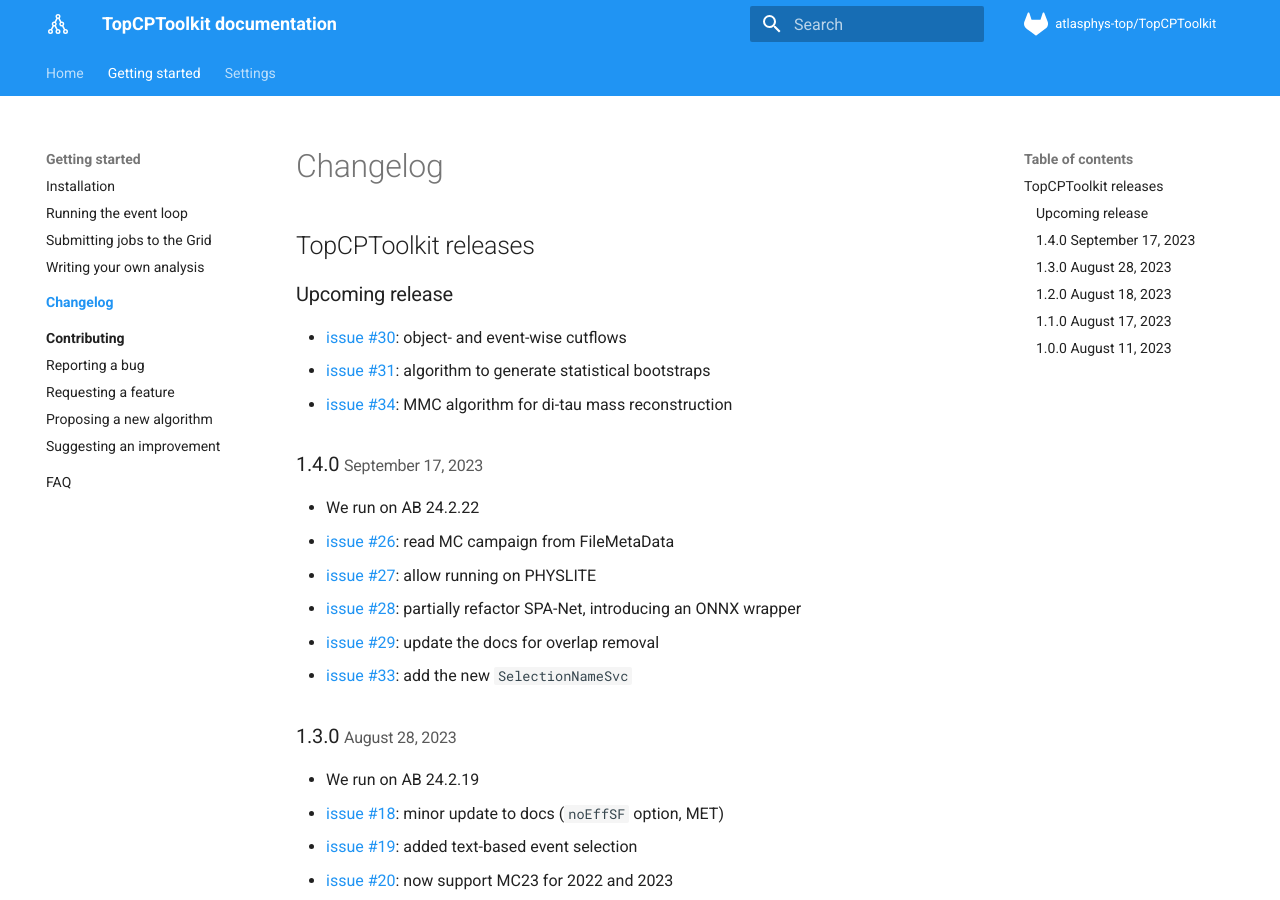
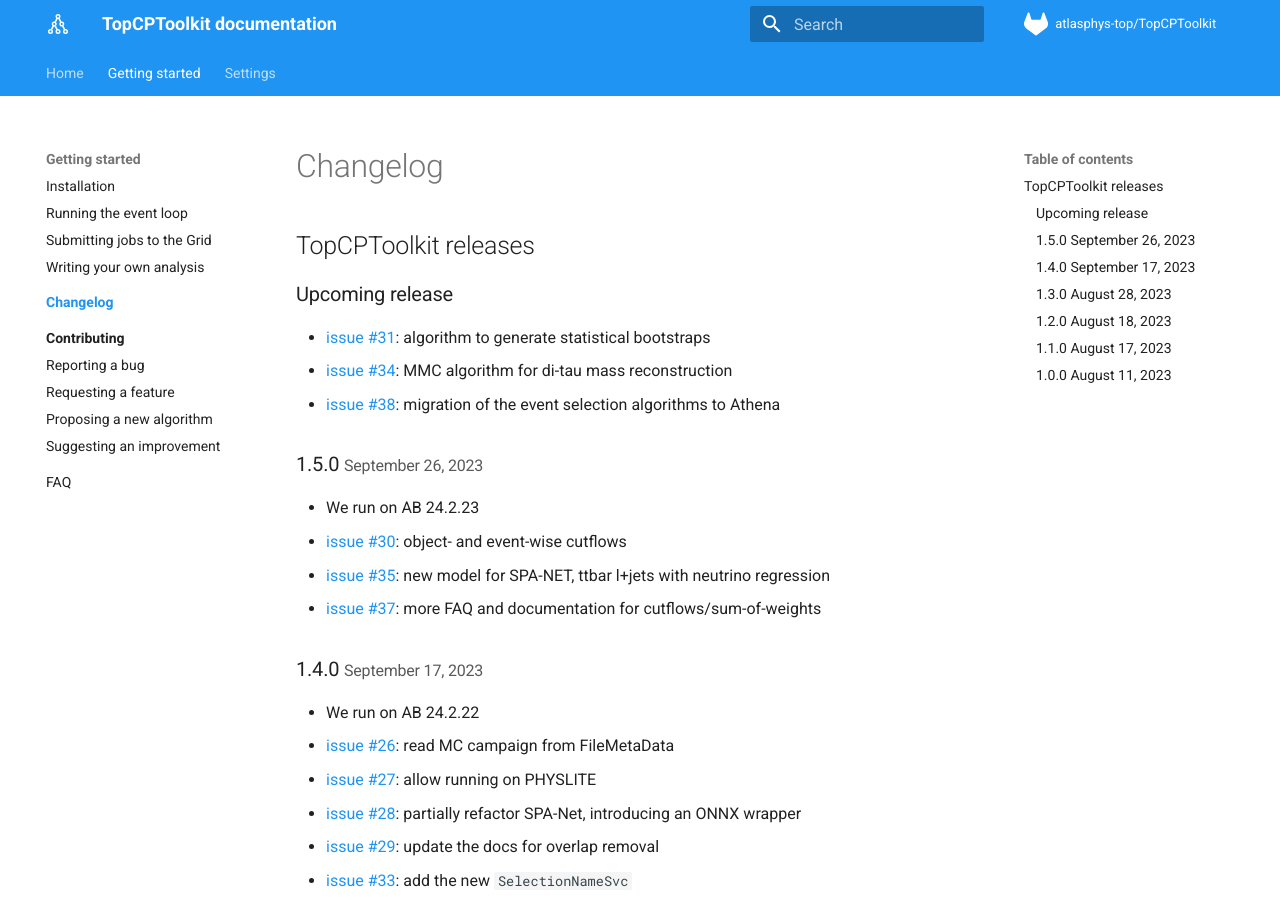
Before and after one commit to SuperNova76/TopCPToolKit, an MkDocs documentation site: the page built from docs/changelog/index.md, in a window 1280 px wide and 900 px high. Built offline with MkDocs 1.6.1 and Material for MkDocs 9.7.7, drawn with Linux system fonts in a browser that asks for light colours.

Commit message:
update changelog

```diff
--- a/docs/changelog/index.md
+++ b/docs/changelog/index.md
@@ -4,9 +4,17 @@
 
 ### Upcoming release
 
-- [issue #30](https://gitlab.cern.ch/atlasphys-top/reco/TopCPToolkit/-/issues/30): object- and event-wise cutflows
 - [issue #31](https://gitlab.cern.ch/atlasphys-top/reco/TopCPToolkit/-/issues/31): algorithm to generate statistical bootstraps
 - [issue #34](https://gitlab.cern.ch/atlasphys-top/reco/TopCPToolkit/-/issues/34): MMC algorithm for di-tau mass reconstruction
+- [issue #38](https://gitlab.cern.ch/atlasphys-top/reco/TopCPToolkit/-/issues/38): migration of the event selection algorithms to Athena
+
+### 1.5.0 <small>September 26, 2023</small>
+
+- We run on AB 24.2.23
+- [issue #30](https://gitlab.cern.ch/atlasphys-top/reco/TopCPToolkit/-/issues/30): object- and event-wise cutflows
+- [issue #35](https://gitlab.cern.ch/atlasphys-top/reco/TopCPToolkit/-/issues/35): new model for SPA-NET, ttbar l+jets with neutrino regression
+- [issue #37](https://gitlab.cern.ch/atlasphys-top/reco/TopCPToolkit/-/issues/37): more FAQ and documentation for cutflows/sum-of-weights
+
 
 ### 1.4.0 <small>September 17, 2023</small>
 
```
Also changed, not shown: docs/installation.md (+1 -1 lines).
